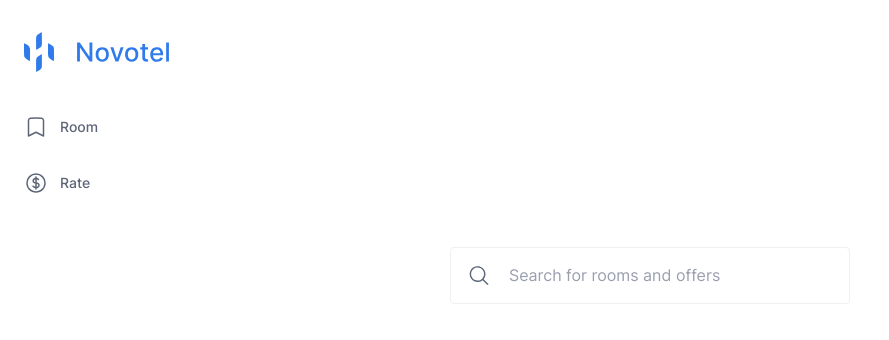
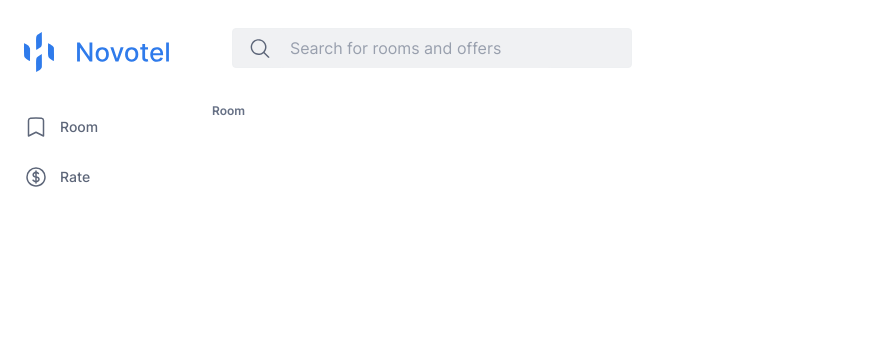
Before and after one commit to vietduongquoc-agilityio/hotel-management, a React (Vite) app in the folder hotel-management/: page / in a window 1280 px wide. Shown: the top 340 px of the page, without its empty margins (0-889 px from the left). Built offline with nearby package versions, Linux system fonts and the light colour scheme.

Commit message:
Create title component and folder pages

```diff
--- /dev/null
+++ b/hotel-management/src/components/title/index.tsx
@@ -0,0 +1,35 @@
+export interface TitleProps {
+  titleText: string;
+  spacing?: number;
+  direction?: "row" | "column" | "row-reverse" | "column-reverse";
+  color?: string;
+  size?: "md" | "lg" | "sm";
+  weight?: number;
+  className?: string;
+}
+
+export default function Title({
+  titleText,
+  spacing = 1,
+  direction = "row",
+  color = "#667085",
+  size = "sm",
+}: TitleProps) {
+  let fontSize = "12px";
+  if (size === "md") fontSize = "16px";
+  if (size === "lg") fontSize = "20px";
+  const style = {
+    className: "",
+    display: "flex",
+    gap: `${spacing * 0.25}rem`,
+    flexDirection: direction,
+    color,
+    fontSize,
+  };
+
+  return (
+    <div>
+      <h1 style={style}>{titleText}</h1>
+    </div>
+  );
+}
--- a/hotel-management/src/layouts/header/index.css
+++ b/hotel-management/src/layouts/header/index.css
@@ -1,6 +1,4 @@
 .header-container {
-  display: flex;
-  justify-content: center;
   padding: 28px 0 28px 20px;
 }
 
@@ -11,9 +9,10 @@
   border-radius: 4px;
   /* Grey/Grey 50 */
   background: var(--color-secondary-50);
-  padding: 0.5rem 1rem;
+  padding: 3px 0 2px 15px;
   width: 400px;
-  background-color: var(--color-transparent);
+  height: 40px;
+  background-color: var(--color-secondary-50);
 }
 
 .form-search:hover {
--- a/hotel-management/src/layouts/header/index.tsx
+++ b/hotel-management/src/layouts/header/index.tsx
@@ -33,6 +33,7 @@ export default function Header({
           size="md"
           border="none"
           borderRadius={4}
+          backgroundColor="#f0f1f3"
         />
       </form>
     </header>
--- /dev/null
+++ b/hotel-management/src/layouts/main/index.css
@@ -0,0 +1,3 @@
+.main-layout-container {
+  display: flex;
+}
--- a/hotel-management/src/layouts/main/index.tsx
+++ b/hotel-management/src/layouts/main/index.tsx
@@ -4,6 +4,8 @@ import logoIcon from "../../assets/icons/logo.svg";
 import rateIcon from "../../assets/icons/rate.svg";
 import search from "../../assets/icons/search.svg";
 import Header from "../header";
+import "./index.css";
+import RoomPage from "../../page/room";
 
 const MainLayout = () => {
   return (
@@ -11,6 +13,7 @@ const MainLayout = () => {
       <Sidebar room={roomIcon} logo={logoIcon} rate={rateIcon} />
       <main className="content-container">
         <Header search={search} />
+        <RoomPage />
       </main>
     </div>
   );
--- a/hotel-management/src/layouts/sideBar/index.css
+++ b/hotel-management/src/layouts/sideBar/index.css
@@ -5,7 +5,7 @@
 .wrap-sidebar-link {
   list-style: none;
   width: 200px;
-  margin-bottom: 16px;
+  margin-bottom: 10px;
 }
 
 .sidebar-logo {
--- /dev/null
+++ b/hotel-management/src/page/room/index.tsx
@@ -0,0 +1,9 @@
+import Title from "../../components/title";
+
+export default function RoomPage() {
+  return (
+    <article>
+      <Title titleText="Room" className="title" />
+    </article>
+  );
+}
```
Also changed, not shown: hotel-management/src/page/rate/index.css (added), hotel-management/src/page/rate/index.tsx (added), hotel-management/src/page/room/index.css (added), 1 other file (tests, documents, lock files or other folders).
